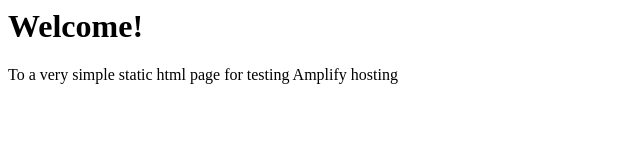
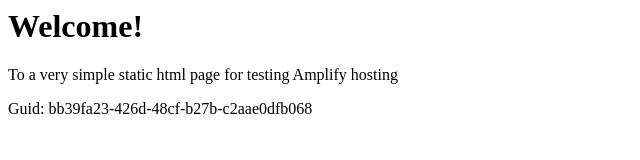
Before and after one commit to aws-aemilia-hkg/Github-PR-Commit-Integration-Test-DoNotTouch-GitHubAutoBuildCanaryTest-v1-preprod-ap-east-1, a website: page src/index.html in a window 1280 px wide. Shown: the whole page, without its empty margins (0-640 px from the left). Drawn offline with Linux system fonts and the light colour scheme.

Commit message:
commit from integ tests

```diff
--- a/src/index.html
+++ b/src/index.html
@@ -1,3 +1,5 @@
+
+
 <html lang="en">
 
 <head>
@@ -10,6 +12,6 @@
 <body>
     <h1>Welcome!</h1>
     <p>To a very simple static html page for testing Amplify hosting</p>
-</body>
+    <p>Guid: bb39fa23-426d-48cf-b27b-c2aae0dfb068</p></body>
 
 </html>
```
